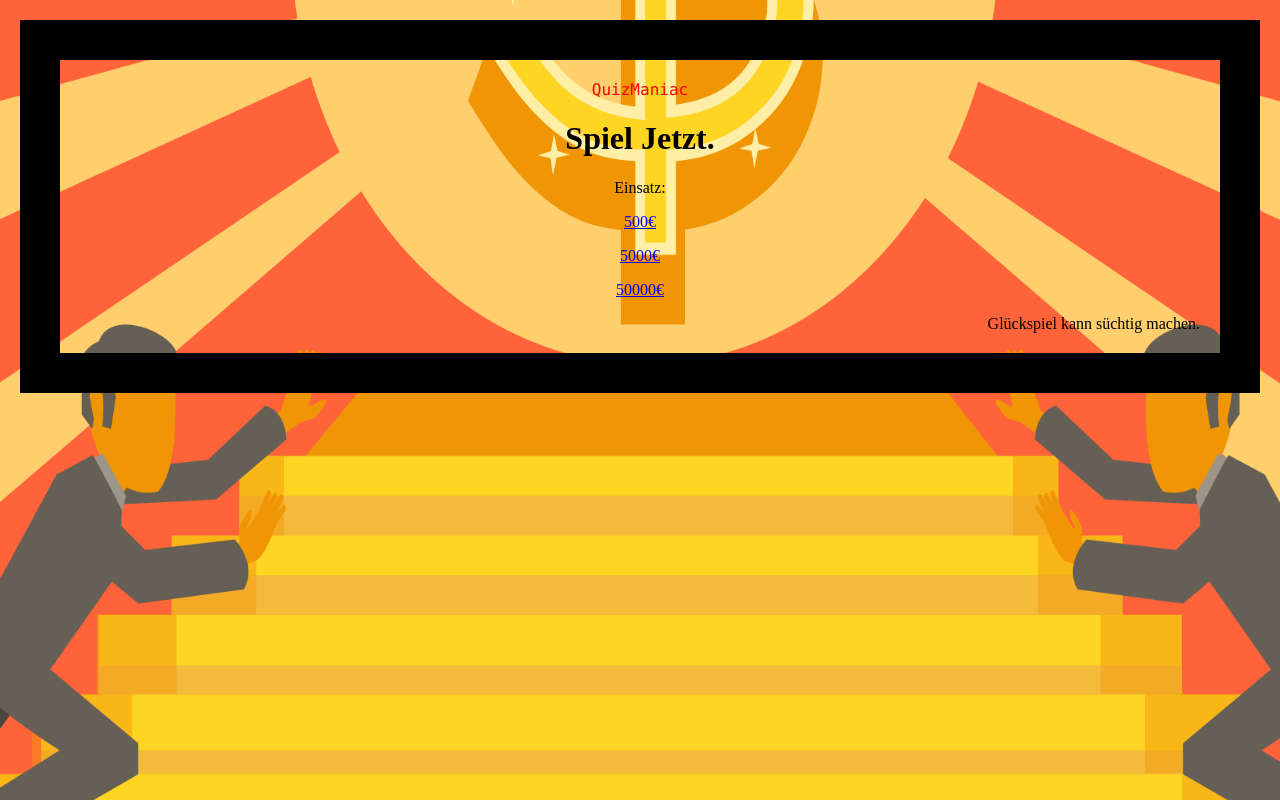
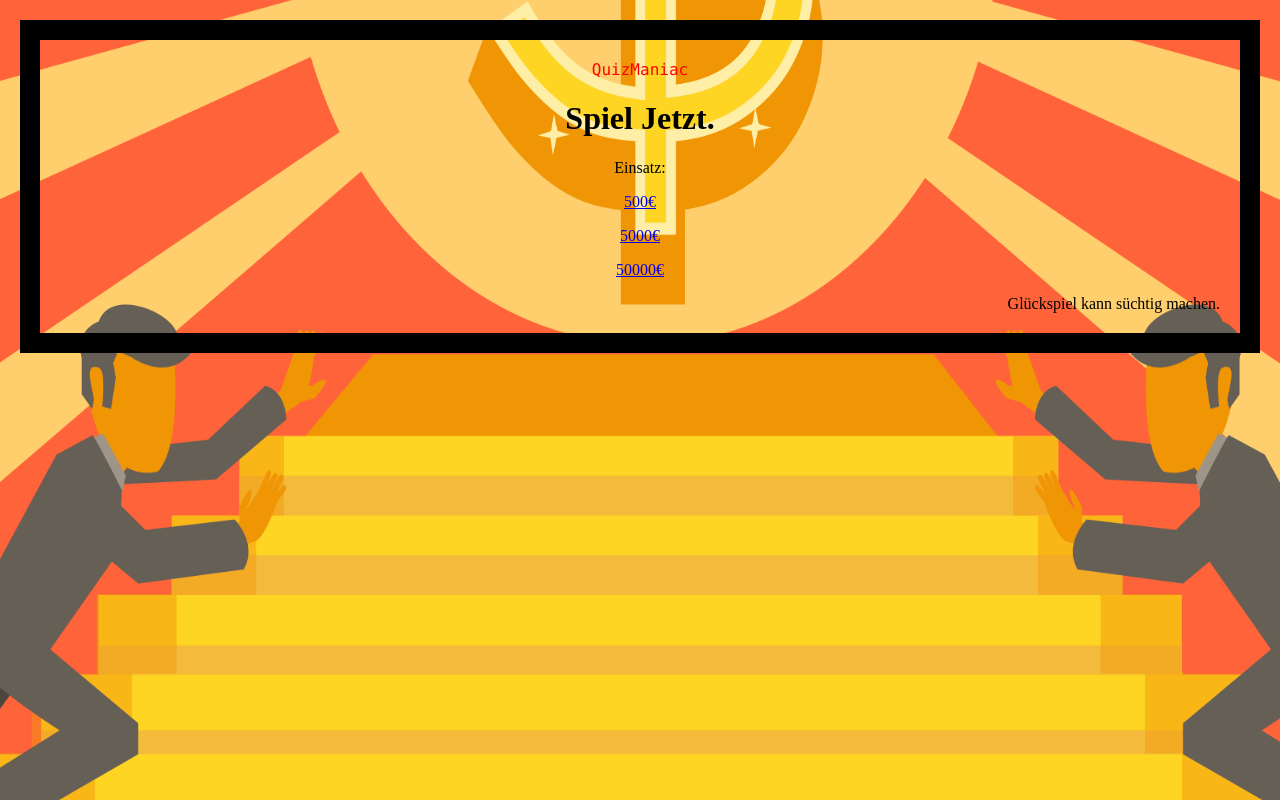
Before and after one commit to mikeheilmann/quiz, a plain HTML site: page index.html in a window 1280 px wide. Drawn offline with Linux system fonts and the light colour scheme.

Commit message:
Update mystyle.css

```diff
--- a/mystyle.css
+++ b/mystyle.css
@@ -1,7 +1,6 @@
 body {
-    width: 300;
-    height: 500;
-    border: 40px solid #000000;
+    width: 500;
+    border: 20px solid #000000;
     padding: 20px;
     margin: 20px;
 
```
